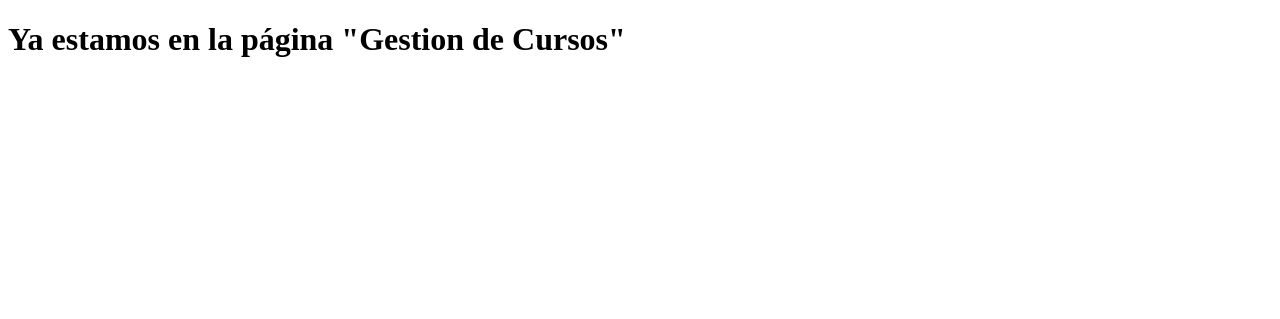
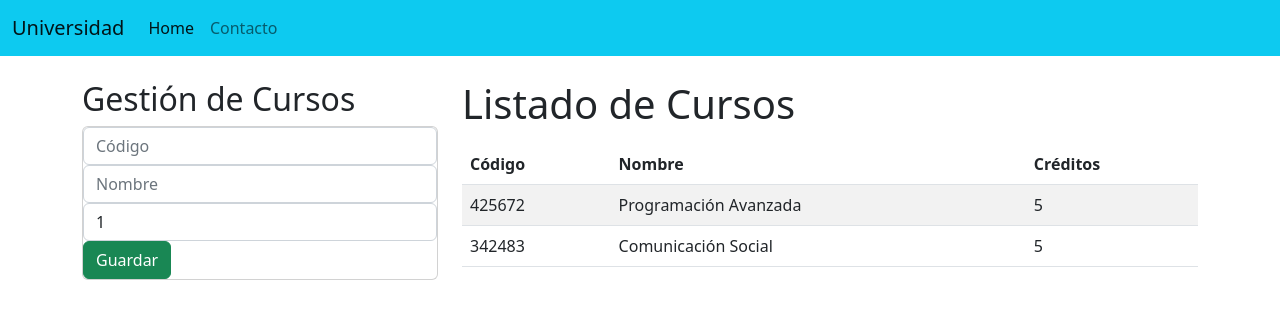
Before and after one commit to haroldadrada/universidad_crud_django, a Django app: page / in a window 1280 px wide. Shown: the top 319 px of the page. Run offline with Django 4.2, Linux system fonts and the light colour scheme; data comes from the database, SQL or seed files in the repository; both versions use the stored data as it was after the commit.

Commit message:
Creación del template base y modificación de gestionCursos. Modificación de urls y views

```diff
--- /dev/null
+++ b/universidadapp/academico/templates/academico/base.html
@@ -0,0 +1,46 @@
+<!DOCTYPE html>
+<html lang="en">
+<head>
+    <meta charset="UTF-8">
+    <meta http-equiv="X-UA-Compatible" content="IE=edge">
+    <meta name="viewport" content="width=device-width, initial-scale=1.0">
+    <title>{% block title %}{% endblock  %}</title>
+    <!-- CSS only -->
+    <link href="https://cdn.jsdelivr.net/npm/bootstrap@5.2.0-beta1/dist/css/bootstrap.min.css" rel="stylesheet"
+    integrity="sha384-0evHe/X+R7YkIZDRvuzKMRqM+OrBnVFBL6DOitfPri4tjfHxaWutUpFmBp4vmVor" crossorigin="anonymous">
+</head>
+<body>
+    <nav class="navbar navbar-expand-lg navbar-light bg-info">
+        <div class="container-fluid">
+          <a class="navbar-brand" href="#">Universidad</a>
+          <button class="navbar-toggler" type="button" data-bs-toggle="collapse" data-bs-target="#navbarNav" aria-controls="navbarNav" aria-expanded="false" aria-label="Toggle navigation">
+            <span class="navbar-toggler-icon"></span>
+          </button>
+          <div class="collapse navbar-collapse" id="navbarNav">
+            <ul class="navbar-nav">
+              <li class="nav-item">
+                <a class="nav-link active" aria-current="page" href="#">Home</a>
+              </li>
+              <li class="nav-item">
+                <a class="nav-link" href="#">Contacto</a>
+              </li>
+            </ul>
+          </div>
+        </div>
+      </nav>
+      <div class="container py-4">
+        {% block body %}
+
+        {% endblock  %}
+      </div>
+    <script src="https://code.jquery.com/jquery-3.5.1.slim.min.js"
+        integrity="sha384-DfXdz2htPH0lsSSs5nCTpuj/zy4C+OGpamoFVy38MVBnE+IbbVYUew+OrCXaRkfj" crossorigin="anonymous">
+    </script>
+    <script src="https://cdn.jsdelivr.net/npm/popper.js@1.16.1/dist/umd/popper.min.js"
+        integrity="sha384-9/reFTGAW83EW2RDu2S0VKaIzap3H66lZH81PoYlFhbGU+6BZp6G7niu735Sk7lN" crossorigin="anonymous">
+    </script>
+    <script src="https://cdn.jsdelivr.net/npm/bootstrap@4.5.3/dist/js/bootstrap.min.js"
+        integrity="sha384-w1Q4orYjBQndcko6MimVbzY0tgp4pWB4lZ7lr30WKz0vr/aWKhXdBNmNb5D92v7s" crossorigin="anonymous">
+    </script>
+</body>
+</html>
--- a/universidadapp/academico/templates/academico/gestionCursos.html
+++ b/universidadapp/academico/templates/academico/gestionCursos.html
@@ -1,12 +1,51 @@
-<!DOCTYPE html>
-<html lang="en">
-<head>
-    <meta charset="UTF-8">
-    <meta http-equiv="X-UA-Compatible" content="IE=edge">
-    <meta name="viewport" content="width=device-width, initial-scale=1.0">
-    <title>Document</title>
-</head>
-<body>
-    <h1>Ya estamos en la página "Gestion de Cursos"</h1>
-</body>
-</html>
+{% extends './base.html' %}
+{% block title %}Gestión de Cursos{% endblock  %}
+
+{% block body %}
+<div class="row">
+    <div class="col-sm-12 col-md-6 col-lg-4 col-xl-4">
+        <h2>Gestión de Cursos</h2>
+        <div class="card">
+            <div class="car-body">
+                <form action="/registrarCurso/" method="POST">{% csrf_token %}
+                    <div class="form-group">
+                        <input type="text" id="txtCodigo" name="txtCodigo" class="form-control" placeholder="Código" minlength="6" maxlength="6" required>
+                    </div>
+                    <div class="form-group">
+                        <input type="text" id="txtNombre" name="txtNombre" class="form-control" placeholder="Nombre" maxlength="50" required>
+                    </div>
+                    <div class="form-group">
+                        <input type="text" id="numCreditos" name="numCreditos" class="form-control" min="1" max="9" value="1" required>
+                    </div>
+                    <div class="form-group">
+                        <button type="submit" class="btn btn-success btn-block text-white">Guardar</button>
+                    </div>
+                </form>
+            </div>
+        </div>
+    </div>
+    <div class="col-sm-12 col-md-6 col-lg-8 col-xl-8">
+        <h1>Listado de Cursos</h1>
+        <div class="table-responsive py-2">
+            <table class="table table-striped">
+                <thead>
+                    <tr>
+                        <th>Código</th>
+                        <th>Nombre</th>
+                        <th>Créditos</th>
+                    </tr>
+                </thead>
+                <tbody>
+                    {% for c in cursos %}
+                        <tr>
+                            <td>{{ c.codigo }}</td>
+                            <td>{{ c.nombre }}</td>
+                            <td>{{ c.creditos }}</td>
+                        </tr>
+                    {% endfor %}
+                </tbody>
+            </table>
+        </div>
+    </div>
+</div>
+{% endblock  %}
--- a/universidadapp/academico/urls.py
+++ b/universidadapp/academico/urls.py
@@ -4,4 +4,5 @@ from . import views
 
 urlpatterns = [
     path('', views.home, name='home'),
+    path('registrarCurso/', views.registrarCurso, name='registrarCurso'),
 ]
--- a/universidadapp/academico/views.py
+++ b/universidadapp/academico/views.py
@@ -1,6 +1,16 @@
-from django.shortcuts import render
+from django.shortcuts import redirect, render
+from .models import Curso
 
 # Create your views here.
 
 def home(request):
-    return render(request, 'academico/gestionCursos.html')
+    cursos_listados = Curso.objects.all()
+    return render(request, 'academico/gestionCursos.html', {'cursos': cursos_listados})
+
+def registrarCurso(request):
+    codigo = request.POST['txtCodigo']
+    nombre = request.POST['txtNombre']
+    creditos = request.POST['numCreditos']
+
+    curso = Curso.objects.create(codigo=codigo, nombre=nombre, creditos=creditos)
+    return redirect('/')
```
Also changed, not shown: universidadapp/db.sqlite3.
